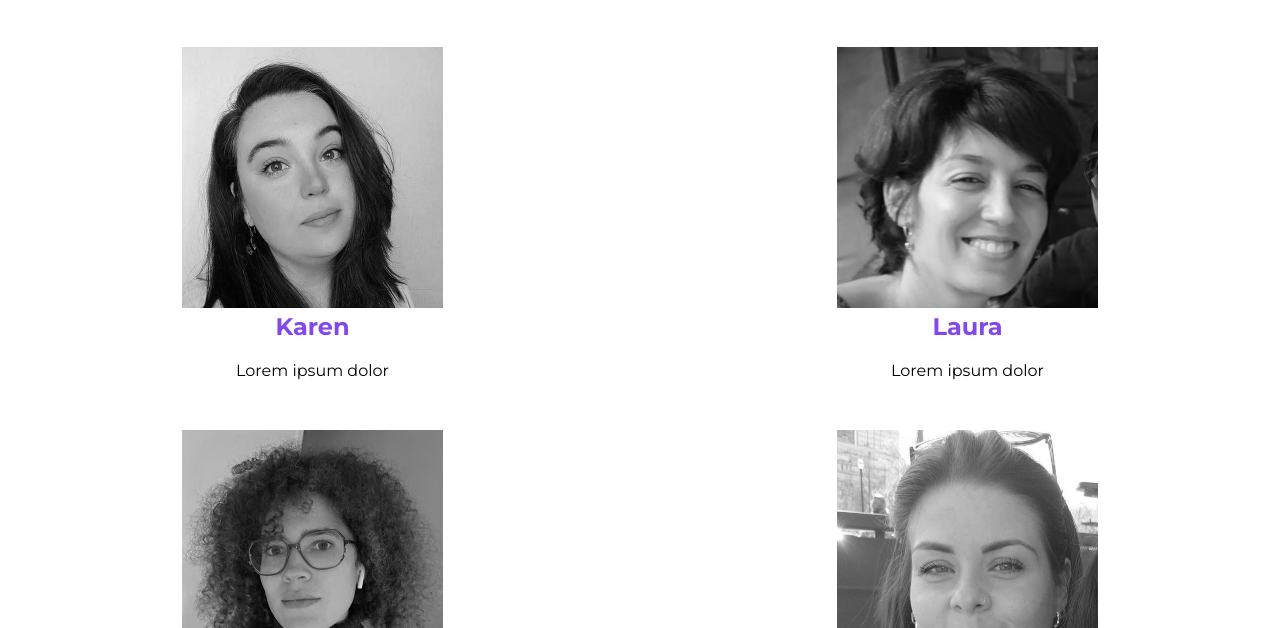
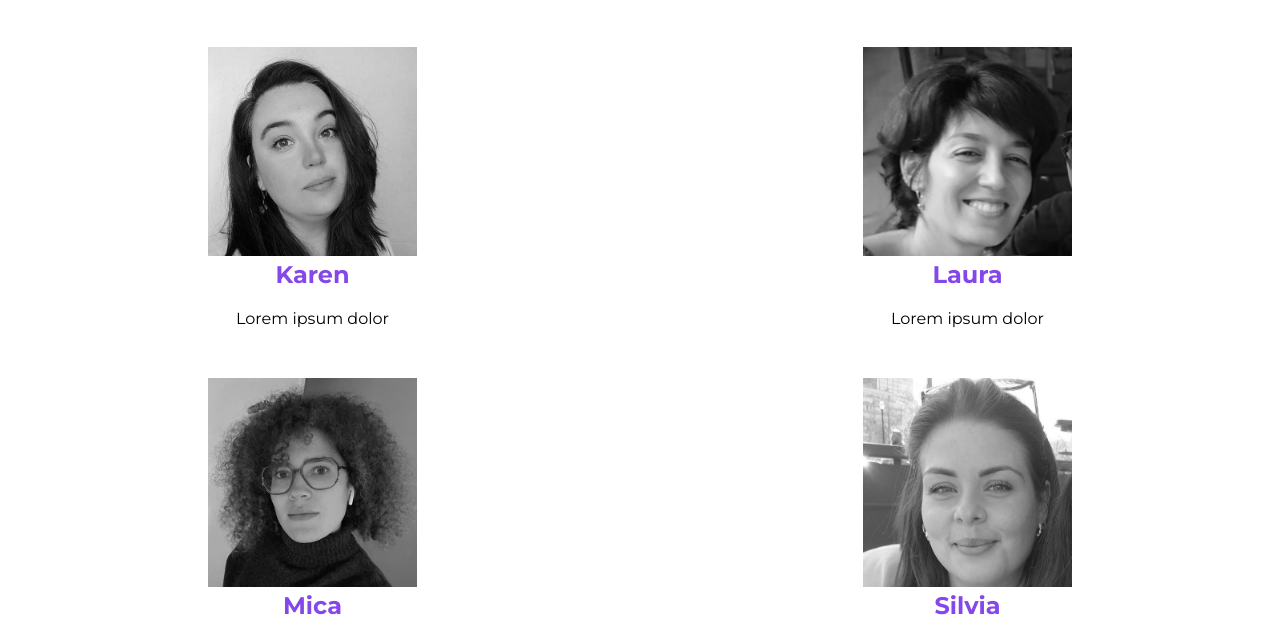
Before and after one commit to micaelaalvarezj/project-promo-55-module-1-team-3, a website built with Vite: page src/about-us.html in a window 1280 px wide. Shown: the part 172-800 px from the top of the page. Built offline with nearby package versions, Linux system fonts and the light colour scheme; files whose address does not match are found by name.

```diff
--- a/src/scss/layout/_about-us.scss
+++ b/src/scss/layout/_about-us.scss
@@ -30,8 +30,4 @@
   h1 {
     margin-top: 50px;
   }
-
-  img {
-    width: 50%;
-  }
 }
```
